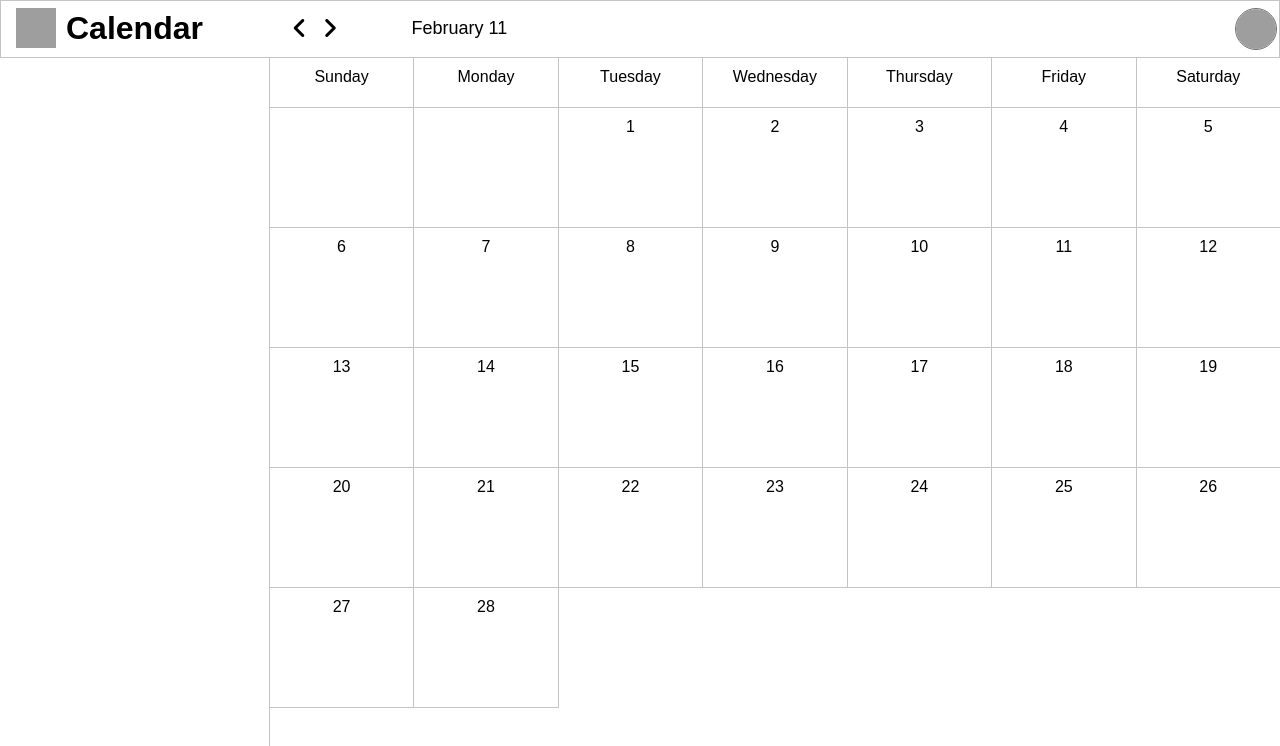
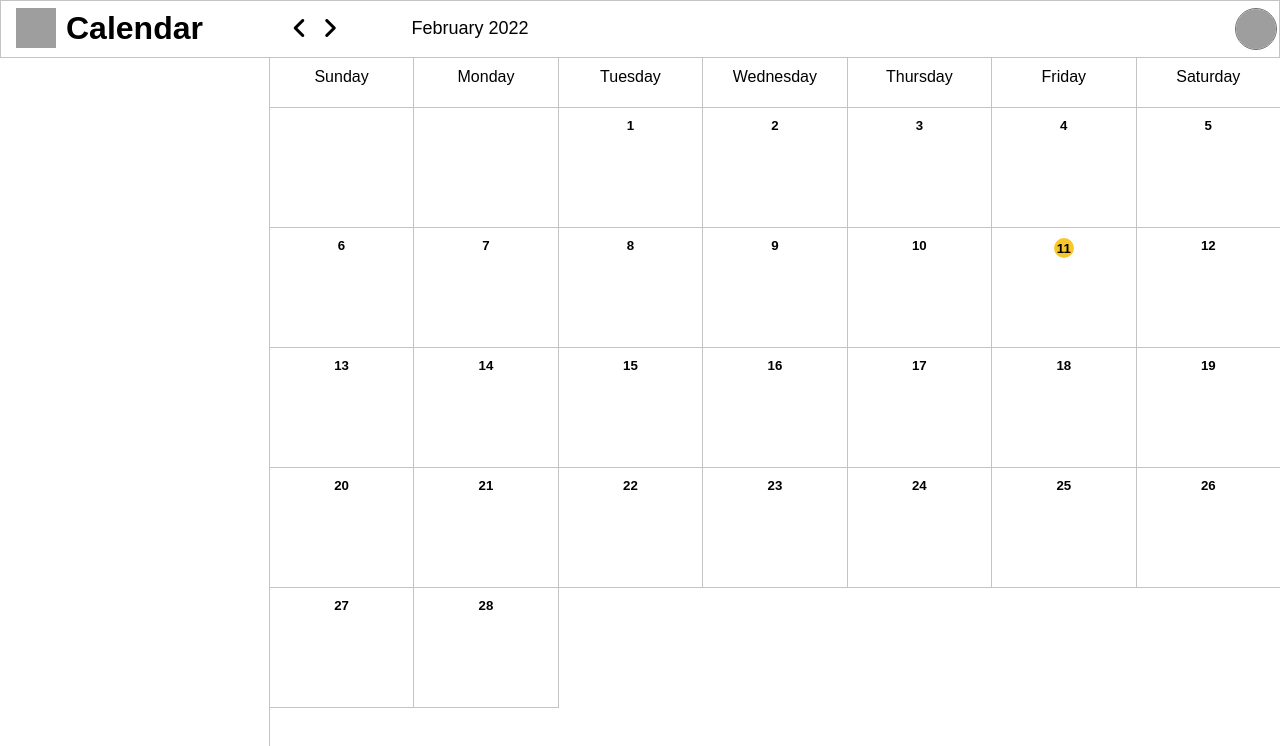
Before and after one commit to sujitIwale/google-calendar, a React (Create React App) app in the folder client/: page / in a window 1280 px wide. Shown: the top 746 px of the page. Built offline with nearby package versions, Linux system fonts and the light colour scheme; grey boxes are pictures that could not be loaded.

Commit message:
feat: todays date highlighted

```diff
--- a/client/src/components/Header/Header.js
+++ b/client/src/components/Header/Header.js
@@ -5,7 +5,7 @@ import './Header.css';
 const Header = () => {
 	const { date, updateDate, months } = useMonth();
 
-	const [month, year] = [date.getMonth(), date.getDate(), date.getFullYear()];
+	const [month, year] = [date.getMonth(), date.getFullYear()];
 	return (
 		<div className='header-main'>
 			<ul className='header-items '>
--- a/client/src/components/Month/Month.css
+++ b/client/src/components/Month/Month.css
@@ -17,6 +17,20 @@
     border-right: 1px solid var(--border-color);
     text-align: center;
     padding-top: 10px;
+}
+.date-container {
+    display: flex;
+    align-items: center;
+    justify-content: center;
+}
+.todays-date {
+    background-color: rgb(248, 200, 42);
+    height: 20px;
+    width: 20px;
+    border-radius: 50%;
+    display: flex;
+    justify-content: center;
+    align-items: center;
 }
 
 .month-calendar-events {
--- a/client/src/components/Month/Month.js
+++ b/client/src/components/Month/Month.js
@@ -22,7 +22,12 @@ const Month = () => {
 		event: null,
 	});
 
-	// const todaysDate = new Date(2001, 11);
+	const tDate = new Date();
+	const [tDay, tMonth, tYear] = [
+		tDate.getDate(),
+		tDate.getMonth(),
+		tDate.getFullYear(),
+	];
 	const [month, day, year] = [
 		todaysDate.getMonth(),
 		todaysDate.getDate(),
@@ -92,7 +97,18 @@ const Month = () => {
 											openModal();
 									  }
 							}>
-							{d}
+							<div className='date-container'>
+								<h5
+									className={
+										tYear === year &&
+										tMonth === month &&
+										tDay === d
+											? 'todays-date'
+											: ''
+									}>
+									{d}
+								</h5>
+							</div>
 							{events[year] &&
 								events[year][month] &&
 								events[year][month][d] &&
```
